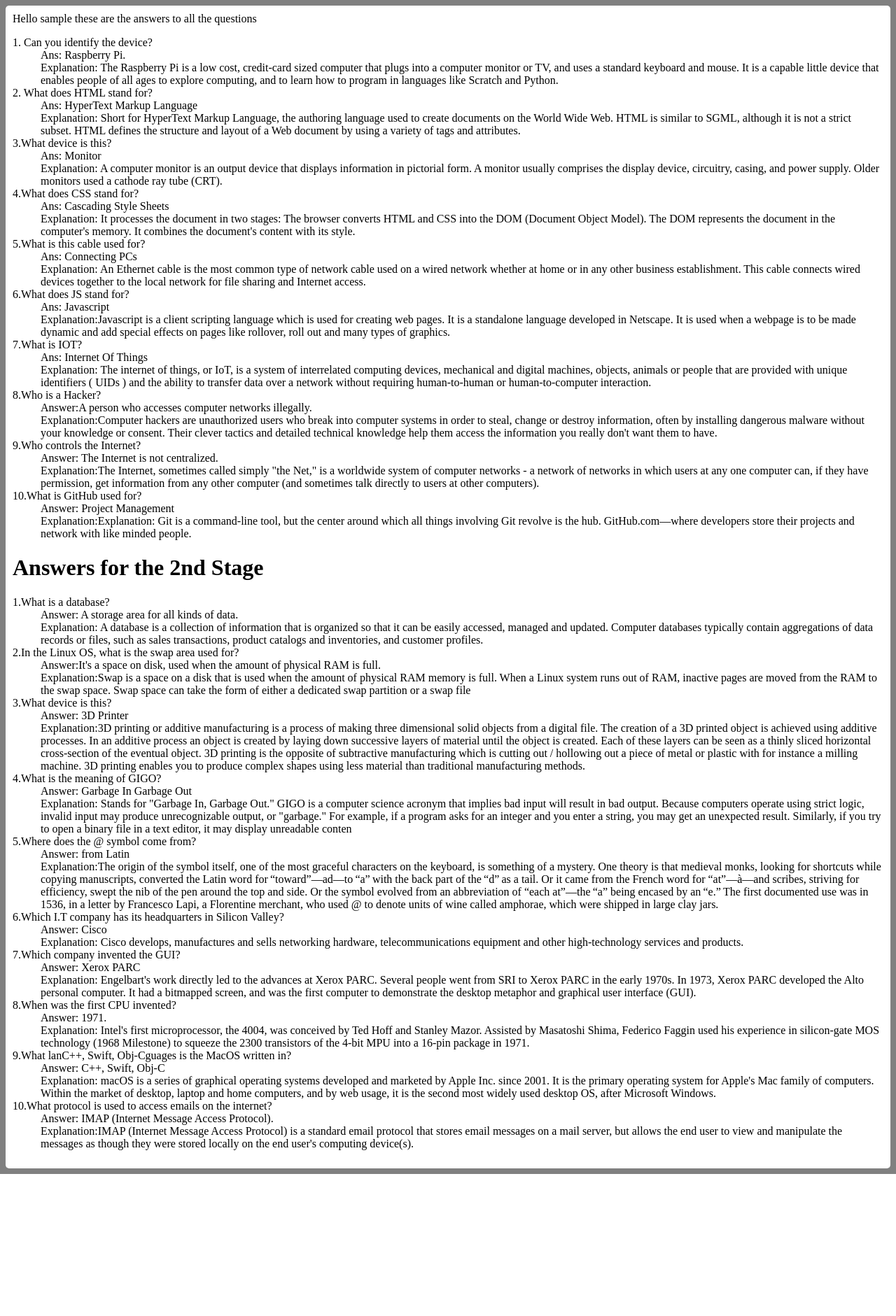
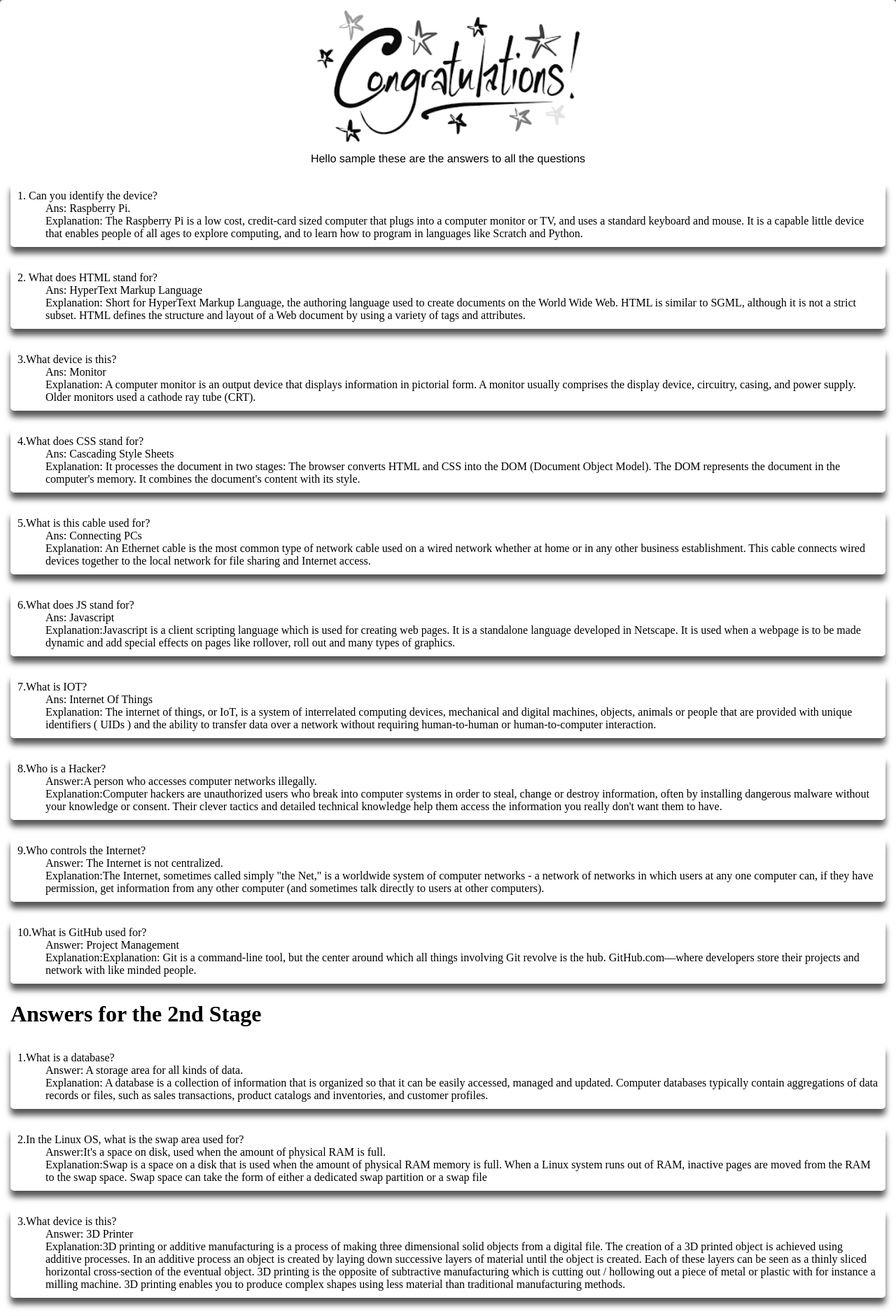
Before and after one commit to Christianakobiah/Eagles, a PHP site: page /answers.php in a window 1280 px wide. Shown: the top 1881 px of the page at 70% size. Before the commit the page ends 1678 px from the top, so only its background shows below. Run offline with PHP 8.4, Linux system fonts and the light colour scheme; the visitor is signed in with stand-in values (Sample User, id 1).

Commit message:
added files

```diff
--- a/answers.css
+++ b/answers.css
@@ -1,11 +1,45 @@
 body{
+    margin: 0px;
+    padding: 0px;
     background-color: #808080;
 }
 
 .container{
 background-color:white;
-padding: 10px;
+padding: 15px;
 border-radius: 5px;
 
 
 }
+
+.user{
+    text-align: center;
+    margin-top: 15px;
+    font-family:'Helvetica Neue','Franklin Gothic Medium', 'Arial Narrow', Arial, sans-serif
+
+}
+
+img{
+    display: block;
+    margin-left:auto;
+    margin-right: auto;
+    width: 30%;
+}
+
+.ans{
+    margin: 25px auto;
+    padding: 15px;
+    border-radius: 5px;
+    box-shadow: 0px 9px 8px 0px rgba(0, 0, 0, 0.67);
+    padding: 10px;
+}
+
+.stage2{
+
+}
+
+#answers{
+
+
+
+}
--- a/answers.php
+++ b/answers.php
@@ -14,6 +14,7 @@ session_start();
 </head>
 <body>
 <div class="container">
+<img src= "img/congrats.png" alt="congrat"/>
 <div class="user"><?php echo "Hello " . $_SESSION['username'] . " these are the answers to all the questions" ?></div>
 <div id="answers">
 <dl>
--- a/quiz2.js
+++ b/quiz2.js
@@ -213,7 +213,7 @@ function scoreRender(){
     scoreDiv.innerHTML = "<img src="+ img +">";
     scoreDiv.innerHTML += "<p>"+ scorePerCent +"%</p>";
     scoreDiv.innerHTML += "<a href ='index.php'>Click to Start As New User .</a> ";
-    scoreDiv.innerHTML += "<a href ='index.php'>Click to view all answers.</a> ";
+    scoreDiv.innerHTML += "<a class = 'view' href ='answers.php'>Click to view all answers.</a> ";
 
 
 
```
Also changed, not shown: stage2.css (+16 -0 lines), img/congrats.png (added).
